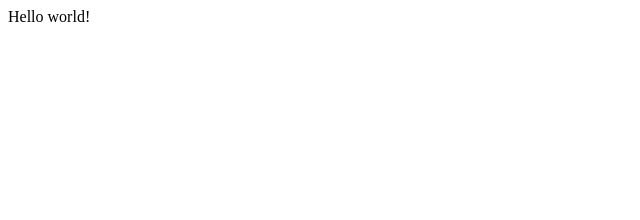
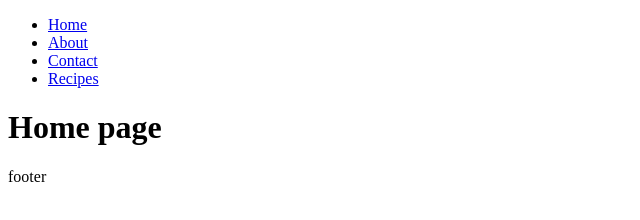
Before and after one commit to RayanBallout/gatsby-training, a Gatsby site: page / in a window 1280 px wide. Shown: the whole page, without its empty margins (0-640 px from the left). Built offline with nearby package versions, Linux system fonts and the light colour scheme; Gatsby itself is replaced by a stand-in of ours.

Commit message:
cleaning

```diff
--- a/gatsby-config.js
+++ b/gatsby-config.js
@@ -6,5 +6,7 @@
 
 module.exports = {
   /* Your site config here */
-  plugins: [],
+  plugins: [
+    `gatsby-plugin-styled-components`,
+  ],
 }
--- a/package.json
+++ b/package.json
@@ -14,9 +14,12 @@
     "test": "echo \"Write tests! -> https://gatsby.dev/unit-testing\" && exit 1"
   },
   "dependencies": {
+    "babel-plugin-styled-components": "^2.0.2",
     "gatsby": "^4.4.0",
+    "gatsby-plugin-styled-components": "^5.4.0",
     "react": "^17.0.1",
-    "react-dom": "^17.0.1"
+    "react-dom": "^17.0.1",
+    "styled-components": "^5.3.3"
   },
   "devDependencies": {
     "prettier": "^2.5.1"
--- /dev/null
+++ b/src/components/Footer.js
@@ -0,0 +1,11 @@
+import React from 'react'
+
+const Footer = () => {
+    return (
+        <footer>
+            footer
+        </footer>
+    )
+}
+
+export default Footer
--- /dev/null
+++ b/src/components/Layout.js
@@ -0,0 +1,15 @@
+import React from 'react';
+import Navbar from './Navbar';
+import Footer from './Footer';
+
+const Layout = ({ children }) => {
+    return (
+        <>
+            <Navbar />
+            {children}
+            <Footer />
+        </>
+    )
+}
+
+export default Layout
--- /dev/null
+++ b/src/components/Navbar.js
@@ -0,0 +1,25 @@
+import React from 'react'
+import { Link } from 'gatsby'
+
+const Navbar = () => {
+    return (
+        <nav>
+            <ul>
+                <li>
+                    <Link to='/'>Home</Link>
+                </li>
+                <li>
+                    <Link to='/about'>About</Link>
+                </li>
+                <li>
+                    <Link to='/contact'>Contact</Link>
+                </li>
+                <li>
+                    <Link to='/recipes'>Recipes</Link>
+                </li>
+            </ul>
+        </nav>
+    )
+}
+
+export default Navbar
--- a/src/pages/index.js
+++ b/src/pages/index.js
@@ -1,5 +1,12 @@
 import React from "react"
+import Layout from "../components/Layout"
 
-export default function Home() {
-  return <div>Hello world!</div>
+const Home = () => {
+  return (
+    <Layout>
+      <h1>Home page</h1>
+    </Layout>
+  )
 }
+
+export default Home;
```
Also changed, not shown: src/pages/404.js (added, +12 -0 lines), src/pages/about.js (added, +12 -0 lines), src/pages/contact.js (added, +12 -0 lines), src/pages/recipes.js (added, +12 -0 lines), src/pages/tags.js (added, +12 -0 lines), 1 other file.
